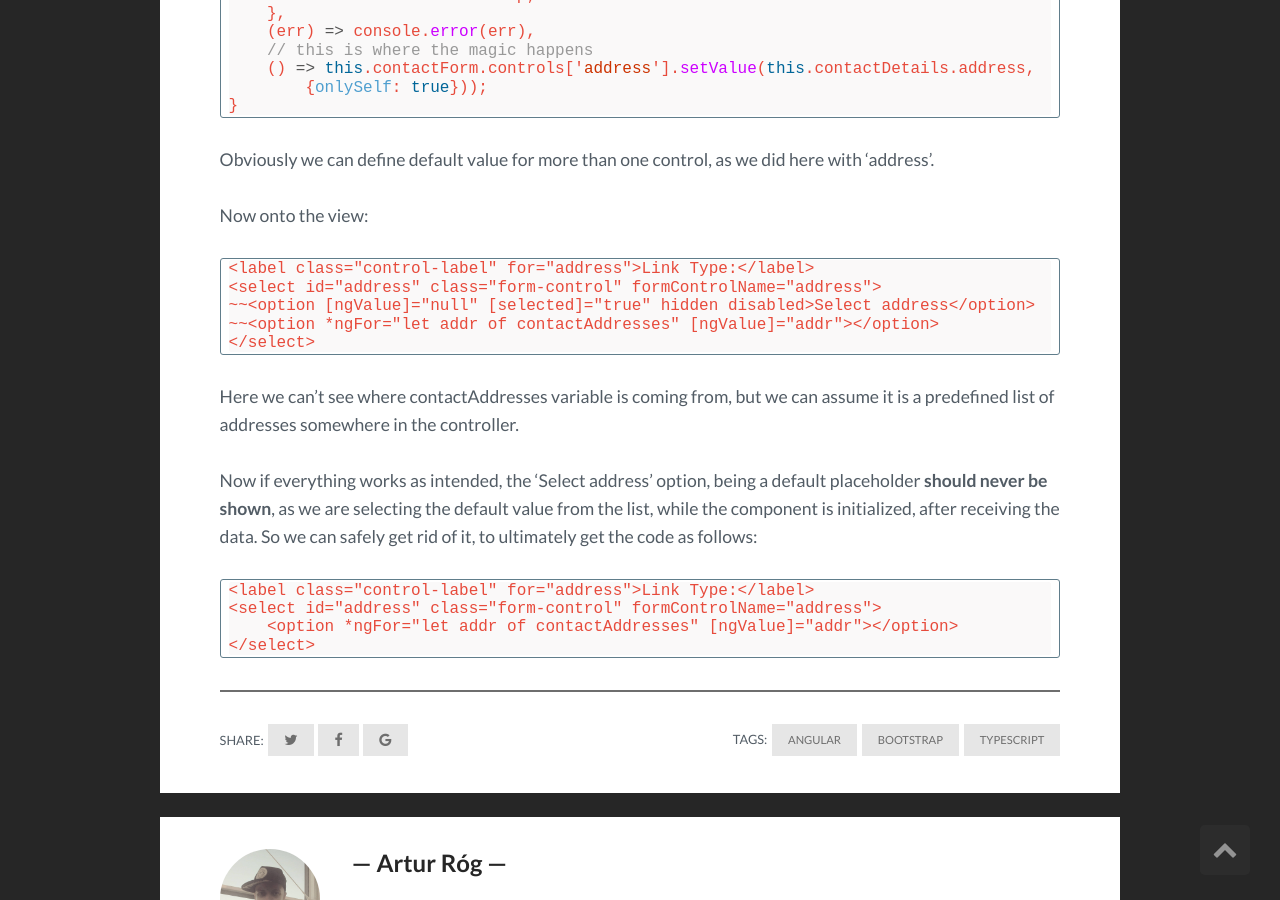
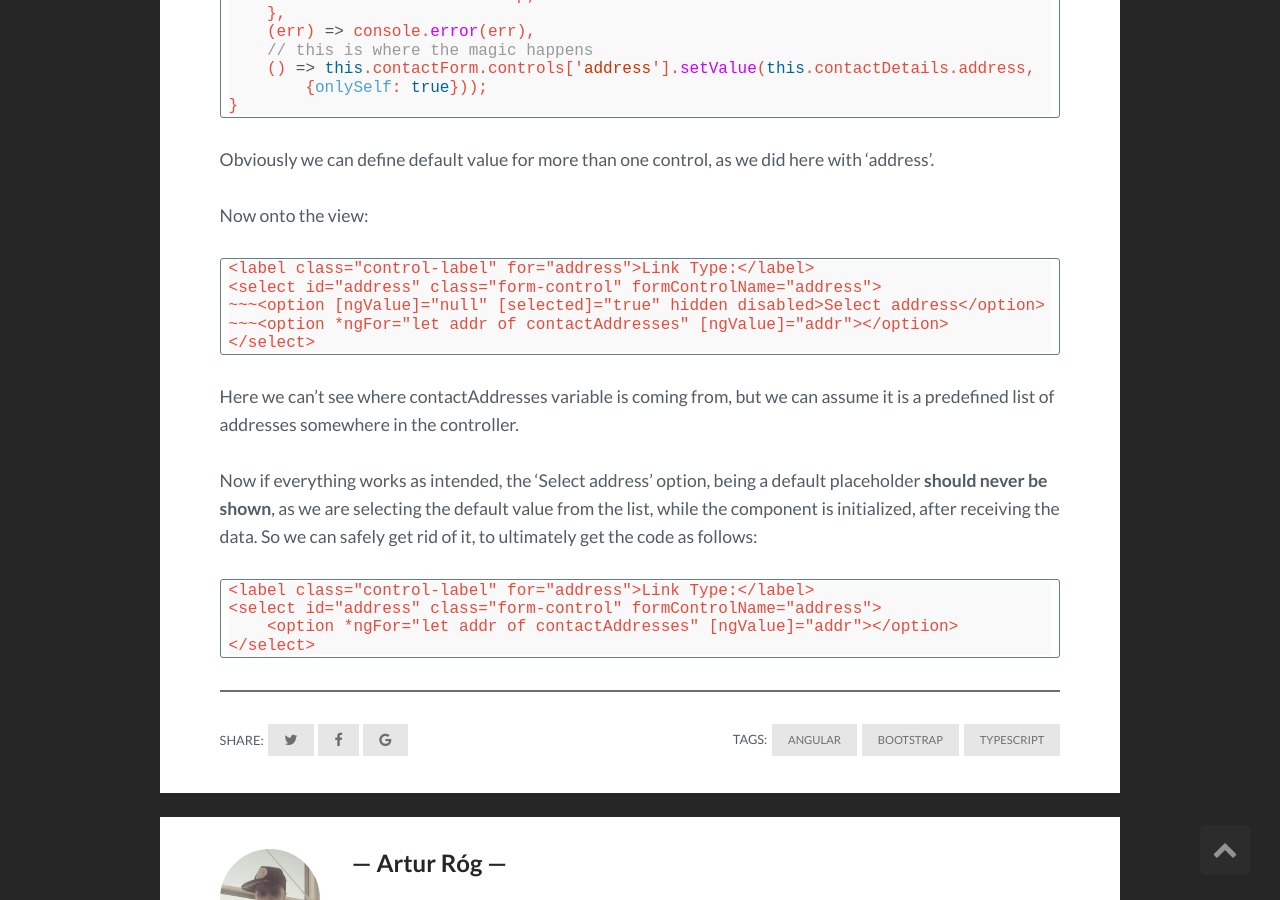
Before and after one commit to rogartur/rogartur.github.io, a Jekyll site: the page built from _posts/2018-06-06-angular2-bootstrap-default-value-dropdown.markdown, in a window 1280 px wide and 900 px high, scrolled down 972 px. Built offline with Jekyll 4.4.1, drawn with Linux system fonts in a browser that asks for light colours.

Commit message:
Update 2018-06-06-angular2-bootstrap-default-value-dropdown.markdown

```diff
--- a/_posts/2018-06-06-angular2-bootstrap-default-value-dropdown.markdown
+++ b/_posts/2018-06-06-angular2-bootstrap-default-value-dropdown.markdown
@@ -31,8 +31,8 @@ Now onto the view:
 ~~~~~
 <label class="control-label" for="address">Link Type:</label>
 <select id="address" class="form-control" formControlName="address">
-~~<option [ngValue]="null" [selected]="true" hidden disabled>Select address</option>
-~~<option *ngFor="let addr of contactAddresses" [ngValue]="addr">{{ addr }}</option>
+~~~<option [ngValue]="null" [selected]="true" hidden disabled>Select address</option>
+~~~<option *ngFor="let addr of contactAddresses" [ngValue]="addr">{{ addr }}</option>
 </select>
 ~~~~~
 \\
```
